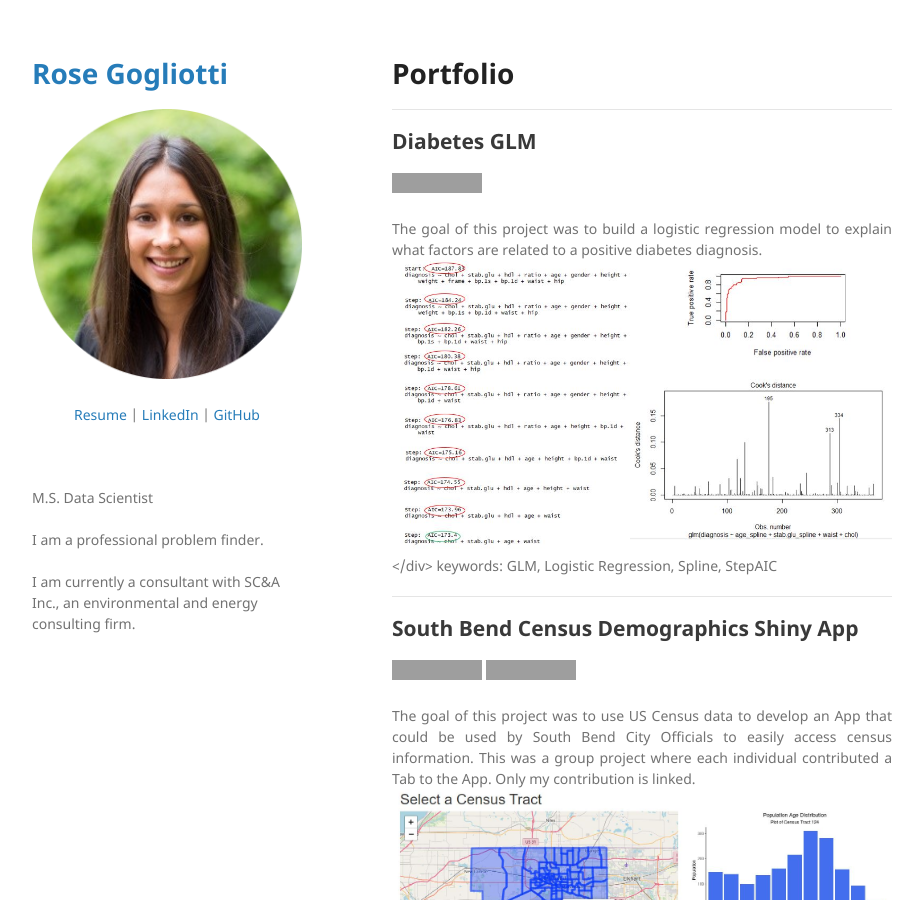
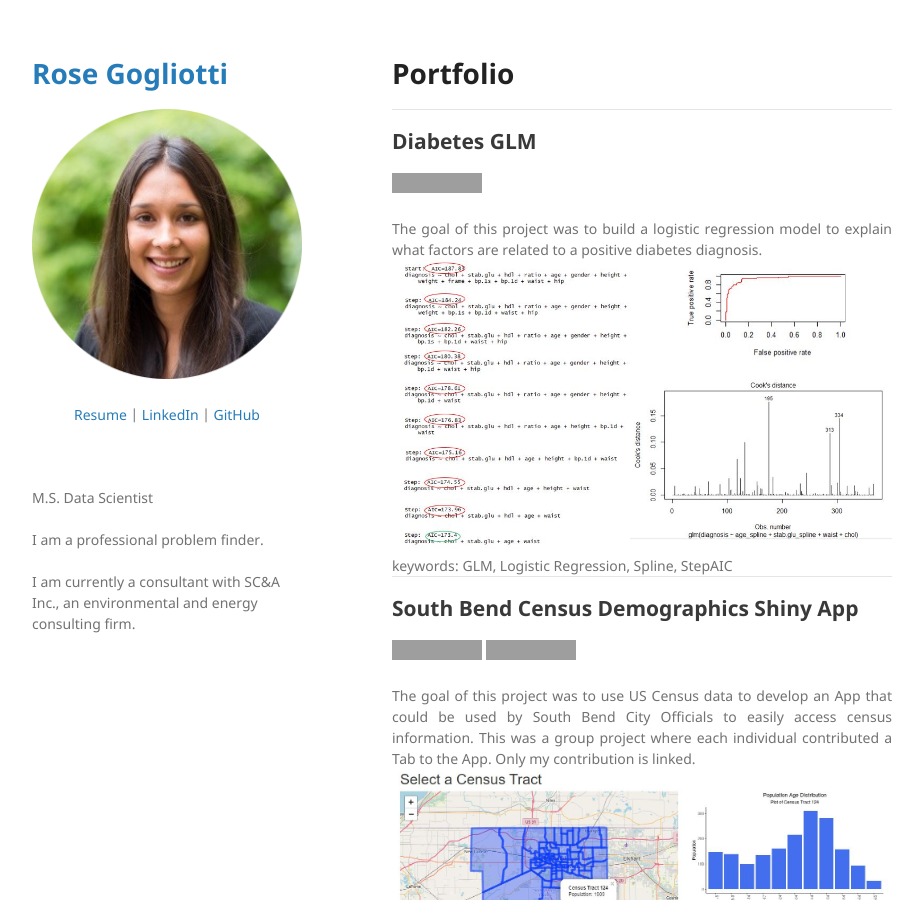
Before and after one commit to rgogliotti/rgogliotti.github.io, a Jekyll site: the page built from index.md, in a window 1280 px wide and 900 px high. Shown: the whole window, without its empty margins (178-1101 px from the left). Built offline with Jekyll 4.4.1, drawn with Linux system fonts in a browser that asks for light colours; our own code applies the rules of GitHub Pages for plain Markdown files; grey boxes are pictures that could not be loaded.

Commit message:
Update index.md

```diff
--- a/index.md
+++ b/index.md
@@ -7,9 +7,9 @@
 </div>
 <center><img src="images/DiabetesGLM.JPG"/></center>
 
+<div>
+keywords: GLM, Logistic Regression, Spline, StepAIC
 </div>
-keywords: GLM, Logistic Regression, Spline, StepAIC
-
 ---
 
 ## South Bend Census Demographics Shiny App
```
